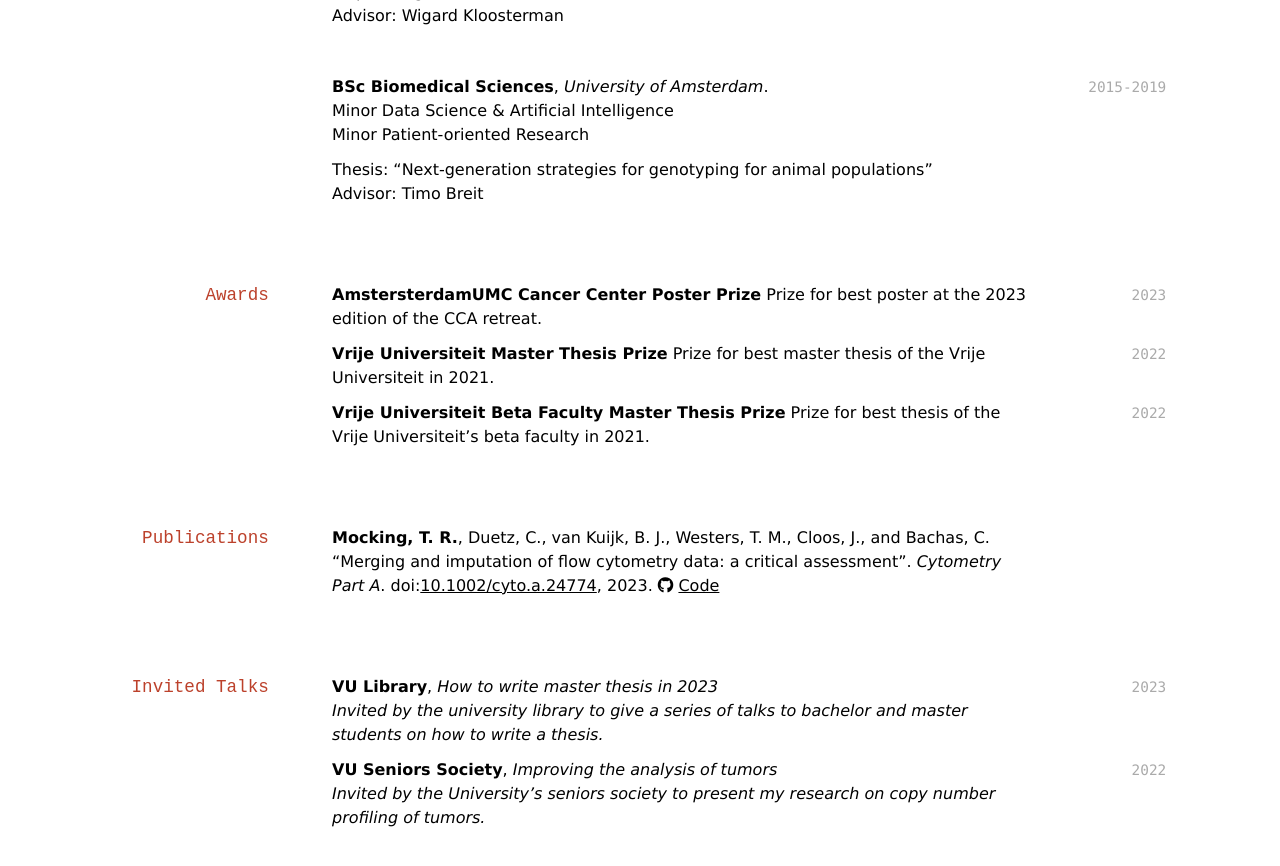
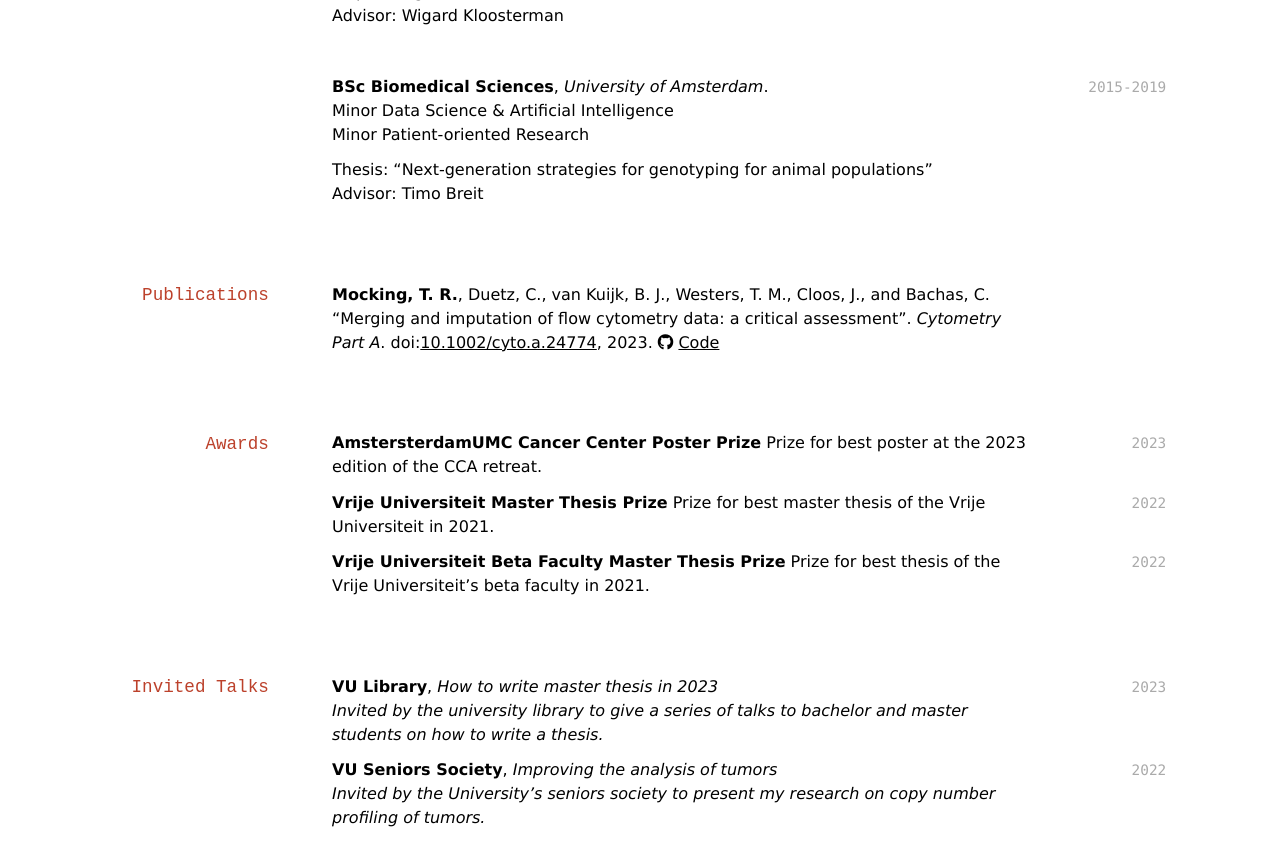
Before and after one commit to timmocking/markdown-cv, a Jekyll site: the page built from index.md, in a window 1280 px wide and 900 px high, scrolled down 904 px. Shown: the top 866 px of the window. Built offline with Jekyll 4.4.1, drawn with Linux system fonts in a browser that asks for light colours; nearby versions of some CDN libraries; a style sheet for code colours, icons or effects is not loaded; part of the change alters nothing that is shown.

```diff
--- a/index.md
+++ b/index.md
@@ -71,6 +71,11 @@ Thesis: "Next-generation strategies for genotyping for animal populations"<br/>
 Advisor: Timo Breit
 
 
+## Publications
+
+**Mocking, T. R.**, Duetz, C., van Kuijk, B. J., Westers, T. M., Cloos, J., and Bachas, C. "Merging and imputation of flow cytometry data: a critical assessment". *Cytometry Part A*. doi:[10.1002/cyto.a.24774](https://dx.doi.org/10.1002/cyto.a.24774), 2023. <i class="fab fa-github"></i> <a href="https://github.com/AUMC-HEMA/imputation-manuscript"> Code </a>
+
+
 ## Awards
 
 `2023` **AmstersterdamUMC Cancer Center Poster Prize** Prize for best poster at the 2023 edition of the CCA retreat.
@@ -78,11 +83,6 @@ Advisor: Timo Breit
 `2022` **Vrije Universiteit Master Thesis Prize** Prize for best master thesis of the Vrije Universiteit in 2021.
 
 `2022` **Vrije Universiteit Beta Faculty Master Thesis Prize** Prize for best thesis of the Vrije Universiteit's beta faculty in 2021.
-
-
-## Publications
-
-**Mocking, T. R.**, Duetz, C., van Kuijk, B. J., Westers, T. M., Cloos, J., and Bachas, C. "Merging and imputation of flow cytometry data: a critical assessment". *Cytometry Part A*. doi:[10.1002/cyto.a.24774](https://dx.doi.org/10.1002/cyto.a.24774), 2023. <i class="fab fa-github"></i> <a href="https://github.com/AUMC-HEMA/imputation-manuscript"> Code </a>
 
 
 ## Invited Talks
```
